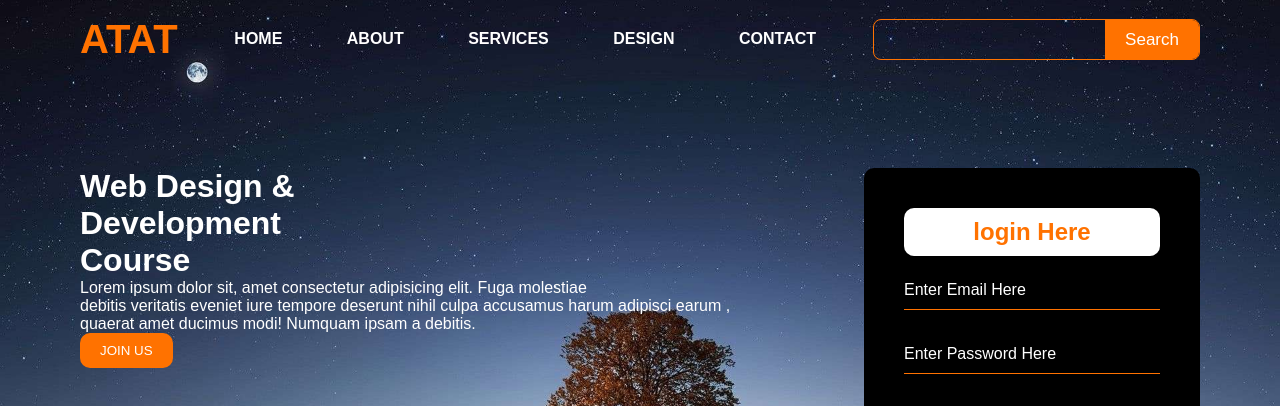
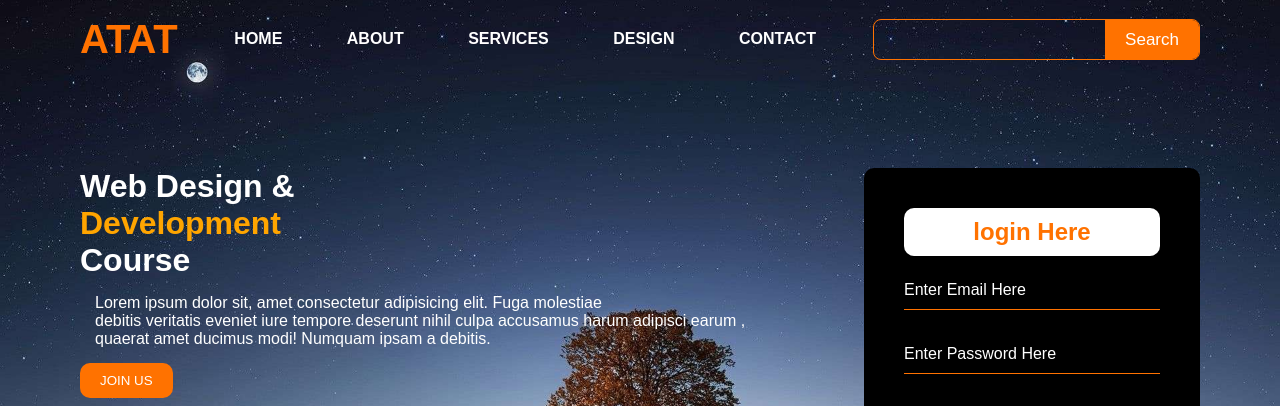
Before and after one commit to mdtuhindev/HTML, a plain HTML site: page 3rd-website/index.html in a window 1280 px wide. Shown: the top 406 px of the page. Drawn offline with nearby package versions, Linux system fonts and the light colour scheme.

Commit message:
added font color,hover,class etc

```diff
--- a/3rd-website/index.html
+++ b/3rd-website/index.html
@@ -36,7 +36,7 @@
         <!-- Hero Section -->
         <div class="content">
             <div class="left-content">
-                <h1>Web Design & <br><span>Development</span> <br>Course</h1>
+                <h1>Web Design & <br><span class="color">Development</span> <br>Course</h1>
                 <p class="par">Lorem ipsum dolor sit, amet consectetur adipisicing elit. Fuga molestiae
                     <br> debitis veritatis eveniet iure tempore deserunt nihil culpa accusamus harum adipisci earum
                     ,<br> quaerat amet ducimus modi! Numquam ipsam a debitis.
--- a/3rd-website/styles.css
+++ b/3rd-website/styles.css
@@ -145,3 +145,17 @@
     background-color: #ff7200;
     border-radius: 10px;
 }
+
+.color{
+    color: orange;
+}
+
+.left-content p{
+    margin: 15px;
+}
+
+.cn:hover{
+    background-color: #000000;
+    transition: all 1s ease;
+    cursor: pointer;
+}
```
Also changed, not shown: 3rd-website/file1.html (deleted, +0 -12 lines).
